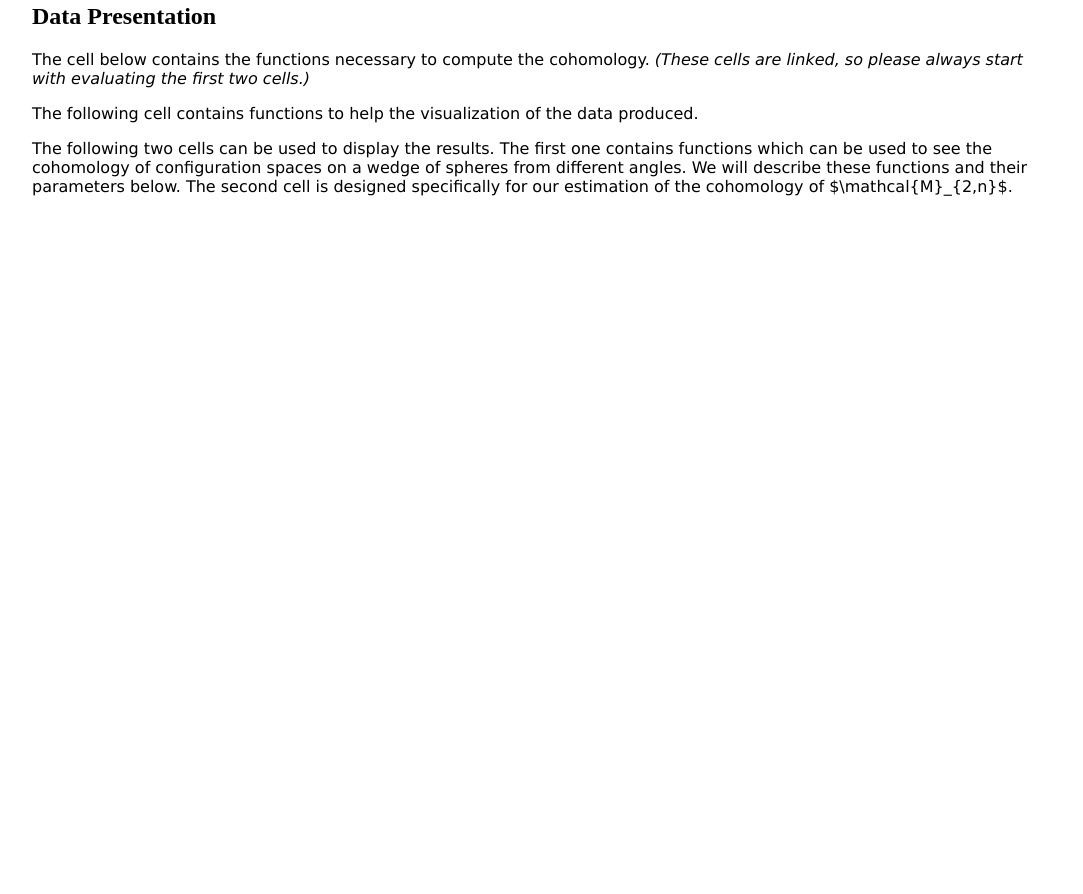
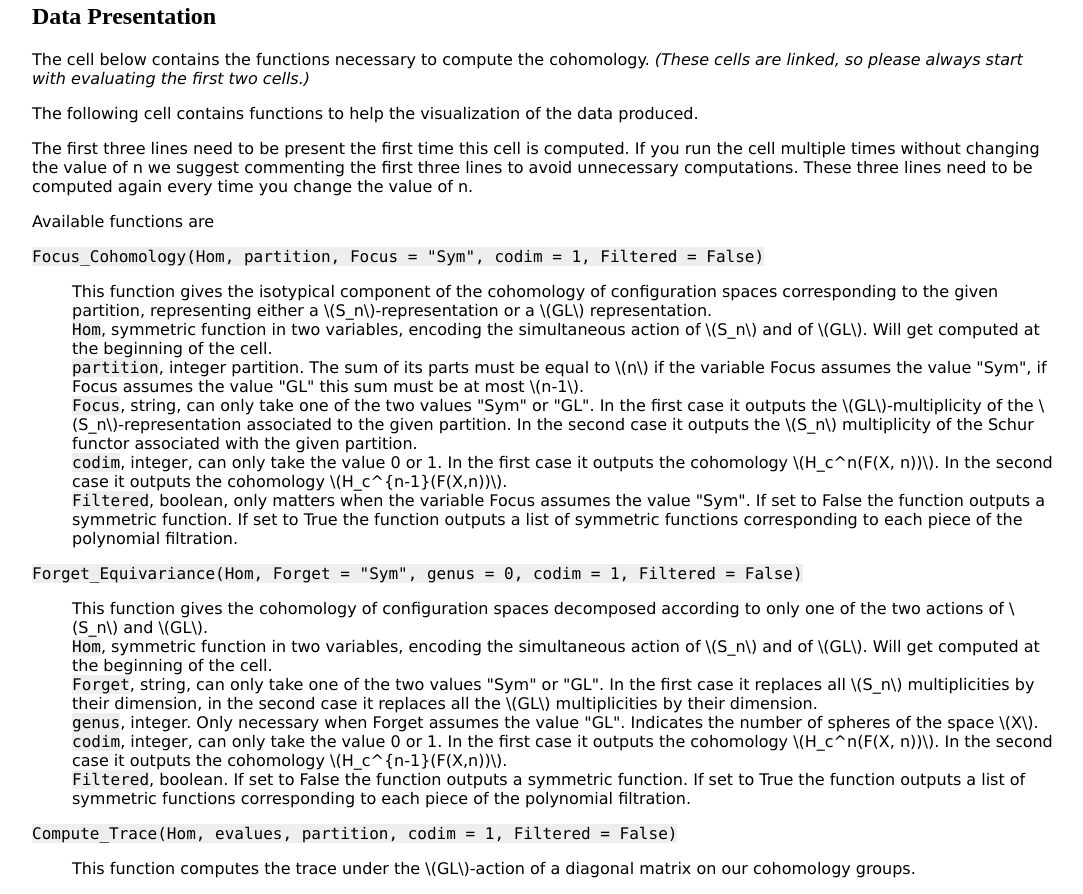
Before and after one commit to louishainaut/GH-ConfSpace, a plain HTML site: page index.html in a window 1280 px wide. Shown: the part 296-1190 px from the top of the page, without its empty margins (96-1179 px from the left). Before the commit the page ends 800 px from the top, so only its background shows below. Drawn offline with Linux system fonts and the light colour scheme; a script that the page names is missing.

Commit message:
Update index.html
Added more information

```diff
--- a/index.html
+++ b/index.html
@@ -372,18 +372,41 @@ print("Success!")
         </script>
     </div>
 
-  <p> The following two cells can be used to display the results. The first one contains functions which can be used to see the cohomology of configuration spaces on a wedge of spheres from different angles.
-    We will describe these functions and their parameters below. The second cell is designed specifically for our estimation of the cohomology of $\mathcal{M}_{2,n}$. </p>
+  <p> The first three lines need to be present the first time this cell is computed. If you run the cell multiple times without changing the value of n we suggest commenting the
+    first three lines to avoid unnecessary computations. These three lines need to be computed again every time you change the value of n.
+
+  <p> Available functions are </p>
+      <p><code>Focus_Cohomology(Hom, partition, Focus = "Sym", codim = 1, Filtered = False)</code></p>
+      <p class="tab">This function gives the isotypical component of the cohomology of configuration spaces corresponding to the given partition, representing either a \(S_n\)-representation or a \(GL\) representation.<br>
+          <code>Hom</code>, symmetric function in two variables, encoding the simultaneous action of \(S_n\) and of \(GL\). Will get computed at the beginning of the cell. <br>
+          <code>partition</code>, integer partition. The sum of its parts must be equal to \(n\) if the variable Focus assumes the value "Sym", if Focus assumes the value "GL" this sum must be at most \(n-1\).<br>
+          <code>Focus</code>, string, can only take one of the two values "Sym" or "GL". In the first case it outputs the \(GL\)-multiplicity of the \(S_n\)-representation associated to the given partition. In the second case it outputs the \(S_n\) multiplicity of the Schur functor associated with the given partition.<br>
+          <code>codim</code>, integer, can only take the value 0 or 1. In the first case it outputs the cohomology \(H_c^n(F(X, n))\). In the second case it outputs the cohomology \(H_c^{n-1}(F(X,n))\).<br>
+          <code>Filtered</code>, boolean, only matters when the variable Focus assumes the value "Sym". If set to False the function outputs a symmetric function. If set to True the function outputs a list of symmetric functions corresponding to each piece of the polynomial filtration.
+          </p>
+      <p><code>Forget_Equivariance(Hom, Forget = "Sym", genus = 0, codim = 1, Filtered = False)</code></p>
+      <p class="tab">This function gives the cohomology of configuration spaces decomposed according to only one of the two actions of \(S_n\) and \(GL\).<br>
+          <code>Hom</code>, symmetric function in two variables, encoding the simultaneous action of \(S_n\) and of \(GL\). Will get computed at the beginning of the cell. <br>
+          <code>Forget</code>, string, can only take one of the two values "Sym" or "GL". In the first case it replaces all \(S_n\) multiplicities by their dimension, in the second case it replaces all the \(GL\) multiplicities by their dimension. <br>
+          <code>genus</code>, integer. Only necessary when Forget assumes the value "GL". Indicates the number of spheres of the space \(X\). <br>
+          <code>codim</code>, integer, can only take the value 0 or 1. In the first case it outputs the cohomology \(H_c^n(F(X, n))\). In the second case it outputs the cohomology \(H_c^{n-1}(F(X,n))\).<br>
+          <code>Filtered</code>, boolean. If set to False the function outputs a symmetric function. If set to True the function outputs a list of symmetric functions corresponding to each piece of the polynomial filtration.
+          </p>
+      <p><code>Compute_Trace(Hom, evalues, partition, codim = 1, Filtered = False)</code></p>
+      <p class="tab">This function computes the trace under the \(GL\)-action of a diagonal matrix on our cohomology groups.<br>
+          </p>
 
     <div class="sage">
         <script type="text/x-sage">
 
+# You may change the value of n to another (small) value. If you run this cell multiple times with the same value of n you can after the first time
+# comment the next three lines by placing the symbol # at the beginning of each line.
 n = 8
 Hom = Compute_LowerBound(n, 1)
 Hom = Improve_LowerBound(n, 1, Hom)
 
 for part in Partitions(n):
-    print(part, " : ", Focus_Cohomology(Hom, part)
+    print(part, " : ", Focus_Cohomology(Hom, part))
 
 # print(Focus_Cohomology(Hom, [2,1], Focus = "GL")
 # print(Forget_Equivariance(Hom, Forget = "GL", genus = 2)
```
